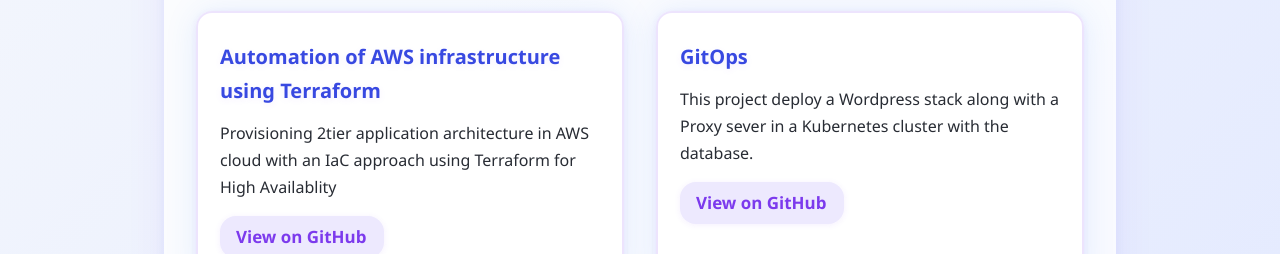
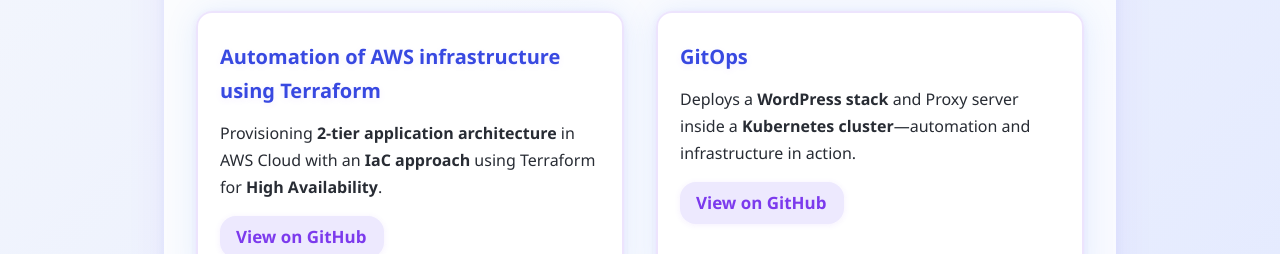
Before and after one commit to PiyushTyagi-Tech/piyushtyagi-tech.github.io, a plain HTML site: page index.html in a window 1280 px wide. Shown: the part 727-981 px from the top of the page. Drawn offline with Linux system fonts and the light colour scheme.

Commit message:
Update index.html

```diff
--- a/index.html
+++ b/index.html
@@ -9,7 +9,7 @@
 <body>
   <header>
     <h1>Piyush Tyagi</h1>
-    <p class="tagline">DevOps Developer | Solution Architect | Cloud Enthusiast </p>
+    <p class="tagline">DevOps Developer | Solution Architect | Cloud Enthusiast</p>
     <nav>
       <a href="#projects">Projects</a>
       <a href="https://github.com/piyushtyagi-tech" target="_blank">GitHub</a>
@@ -21,7 +21,7 @@
     <section id="about">
       <h2>About Me</h2>
       <p>
-        I’m a passionate developer with experience in building web and software applications.
+        I’m a passionate developer with experience in building web and software applications.<br>
         I enjoy learning new technologies and contributing to open source projects.
       </p>
     </section>
@@ -31,21 +31,30 @@
       <div class="projects-grid">
         <div class="project-card">
           <h3>Automation of AWS infrastructure using Terraform</h3>
-          <p> Provisioning 2tier application architecture in AWS cloud with an IaC approach using Terraform for High Availablity</p>
+          <p>
+            Provisioning <b>2-tier application architecture</b> in AWS Cloud with an <b>IaC approach</b> using Terraform for <b>High Availability</b>.
+          </p>
           <a href="https://github.com/piyushtyagi-tech/2-ier-TF" target="_blank">View on GitHub</a>
         </div>
+
         <div class="project-card">
           <h3>GitOps</h3>
-          <p>This project deploy a Wordpress stack along with a Proxy sever in a Kubernetes cluster with the database.</p>
+          <p>
+            Deploys a <b>WordPress stack</b> and Proxy server inside a <b>Kubernetes cluster</b>—automation and infrastructure in action.
+          </p>
           <a href="https://github.com/piyushtyagi-tech/containerisation-ica2" target="_blank">View on GitHub</a>
         </div>
-
       </div>
     </section>
 
     <section id="contact">
       <h2>Contact</h2>
-      <p>Feel free to reach out via <a href="mailto:tyagipiyush8085@gmail.com">email</a> or connect on <a href="https://linkedin.com/in/Piyushtyagi8085" target="_blank">LinkedIn</a>.</p>
+      <p>
+        Feel free to reach out via
+        <a href="mailto:tyagipiyush8085@gmail.com">email</a>
+        or connect on
+        <a href="https://linkedin.com/in/Piyushtyagi8085" target="_blank">LinkedIn</a>.
+      </p>
     </section>
   </main>
 
```
